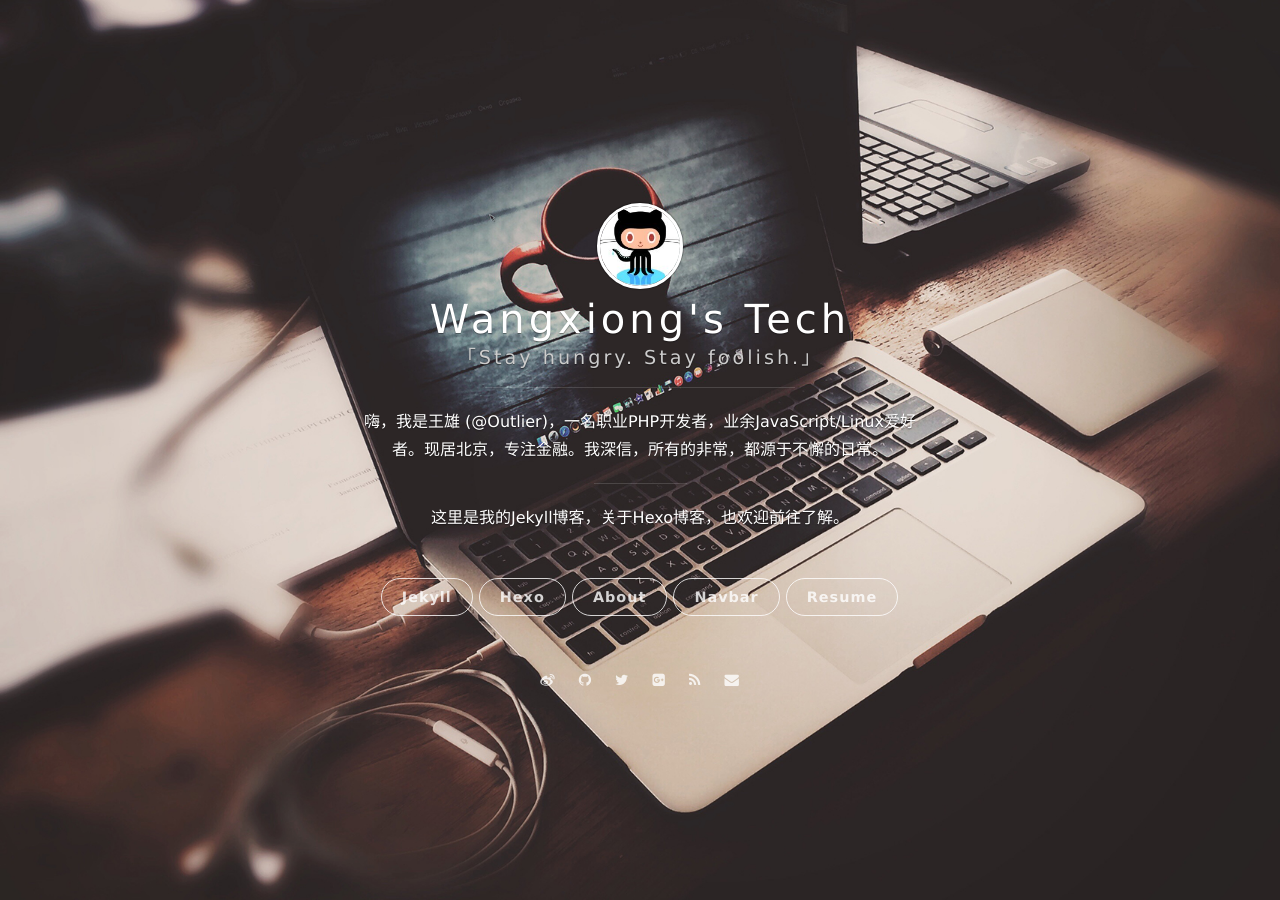
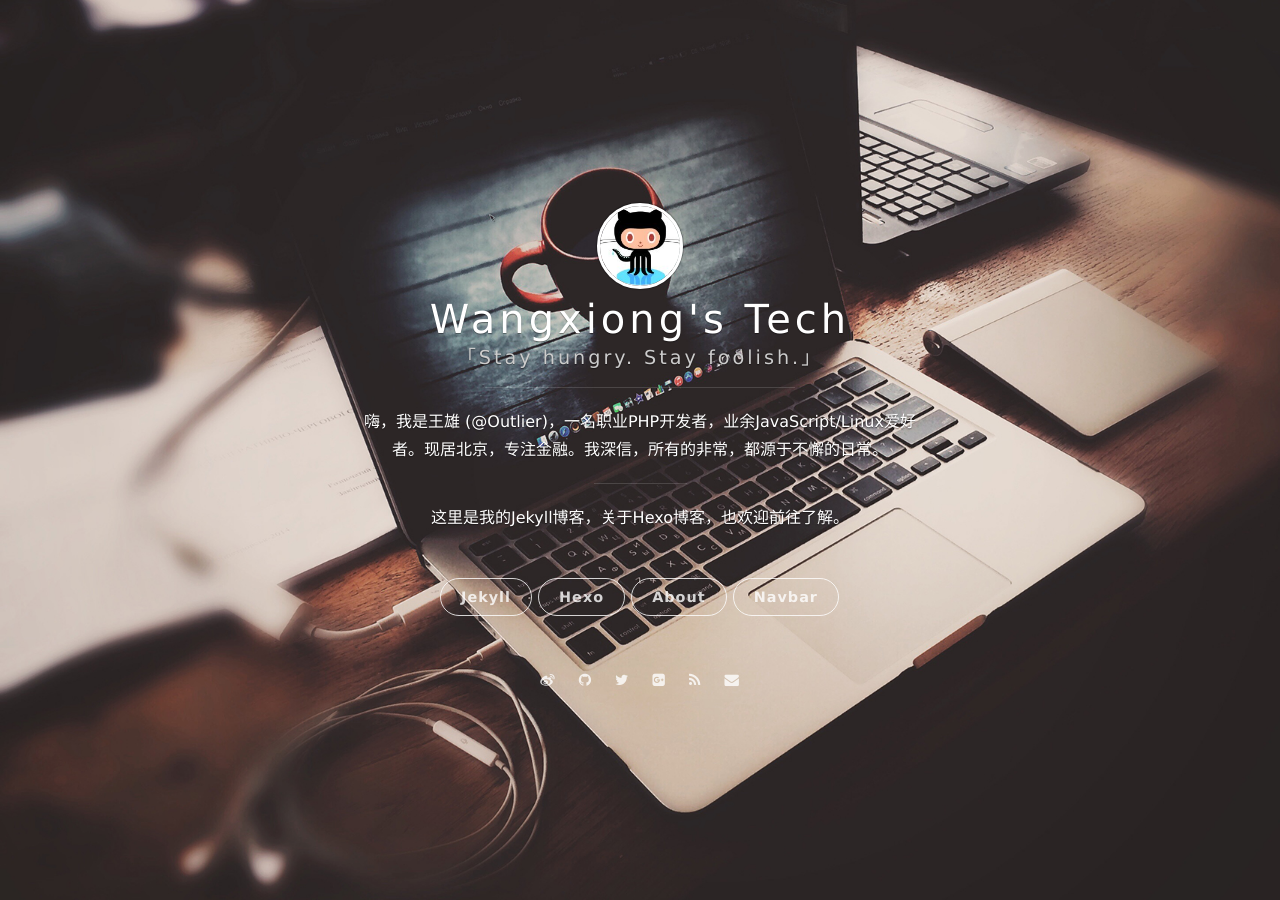
Before and after one commit to LensXiong/jekyll_blog, a Jekyll site: the page built from index.html, in a window 1280 px wide. Built offline with Jekyll 4.4.1, drawn with Linux system fonts in a browser that asks for light colours; nearby versions of some CDN libraries; the list of posts is cut into pages by our own code.

Commit message:
modify nav

```diff
--- a/_config.yml
+++ b/_config.yml
@@ -25,7 +25,7 @@ nav:
     - {title: Hexo, description: Hexo博客, url: 'https://wwxiong.com/hexo_blog/'}
     - {title: About, description: 相关信息, url: 'https://wwxiong.com/hexo_blog/about/'}
     - {title: Navbar, description: 我的导航, url: 'https://wwxiong.com/navigation/index.html'}
-    - {title: Resume, description: 我的简历, url: 'https://wwxiong.com/resume/index.html'}
+    #- {title: Resume, description: 我的简历, url: 'https://wwxiong.com/resume/index.html'}
     # - {title: Another Button, description: A button, url: 'http://example.com'}
 
 # Pagination
```
